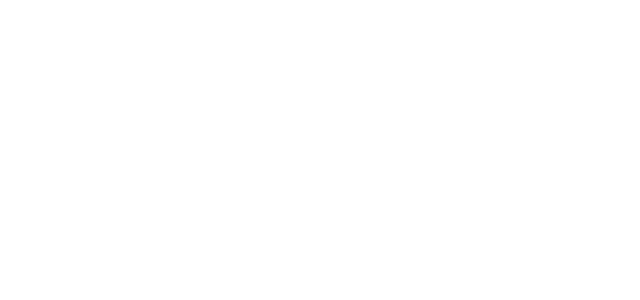
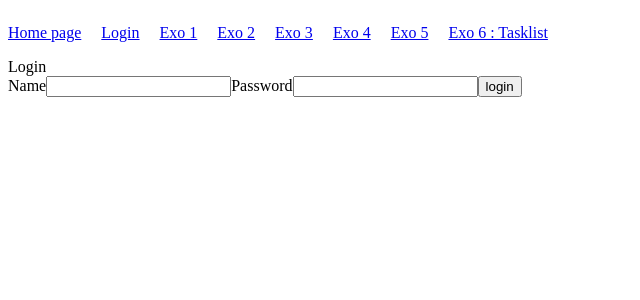
Before and after one commit to Mehdirps/Exos, a React (Create React App) app: page /login in a window 1280 px wide. Before the commit this address had no page. Shown: the top 300 px of the page, without its empty margins (0-640 px from the left). Built offline with nearby package versions, Linux system fonts and the light colour scheme.

Commit message:
🎨 up : exo 10 et 11

```diff
--- a/src/layouts/Layout.jsx
+++ b/src/layouts/Layout.jsx
@@ -8,6 +8,12 @@
             <header>
                 <nav style={{display: 'flex', gap:'20px'}}>
                     <NavLink exact="true" to="/">
+                        <p>Home page</p>
+                    </NavLink>
+                    <NavLink exact="true" to="/login">
+                        <p>Login</p>
+                    </NavLink>
+                    <NavLink exact="true" to="/exoUn">
                         <p>Exo 1</p>
                     </NavLink>
                     <NavLink exact="true" to="/exoDeux">
@@ -22,8 +28,8 @@
                     <NavLink exact="true" to="/exoCinq">
                         <p>Exo 5</p>
                     </NavLink>
-                    <NavLink exact="true" to="/exoSix">
-                        <p>Exo 6</p>
+                    <NavLink exact="true" to="/tasklist">
+                        <p>Exo 6 : Tasklist</p>
                     </NavLink>
                 </nav>
             </header>
--- /dev/null
+++ b/src/pages/HomePage.jsx
@@ -0,0 +1,11 @@
+import React from 'react';
+
+const HomePage = () => {
+    return (
+        <div>
+            Home Page
+        </div>
+    );
+};
+
+export default HomePage;
--- /dev/null
+++ b/src/pages/Login.jsx
@@ -0,0 +1,28 @@
+import React from 'react';
+import { useNavigate } from 'react-router-dom';
+
+const Login = () => {
+
+    const navigate = useNavigate();
+    return (
+        <div>
+            Login
+            <form action="" onSubmit={(e) => {
+                e.preventDefault();
+
+                if (e.target.name.value !== '' && e.target.password.value !== '') {
+                    return navigate('/tasklist');
+                }
+
+            }}>
+                <label htmlFor="name">Name</label>
+                <input type="text" id='name' />
+                <label htmlFor="password">Password</label>
+                <input type="text" id='password' />
+                <button>login</button>
+            </form>
+        </div>
+    );
+};
+
+export default Login;
--- a/src/routes/index.js
+++ b/src/routes/index.js
@@ -7,6 +7,8 @@
 import ExoQuatre from '../pages/ExoQuatre';
 import ExoCinq from '../pages/ExoCinq';
 import ExoSix from '../pages/ExoSix';
+import Login from '../pages/Login';
+import HomePage from '../pages/HomePage';
 
 
 const index = () => {
@@ -14,12 +16,14 @@
         <BrowserRouter>
             <Routes>
                 <Route element={<Layout />}>
-                    <Route index path='/' element={<ExoUn />} />
-                    <Route index path='/exoDeux' element={<ExoDeux />} />
-                    <Route index path='/exoTrois' element={<ExoTrois />} />
-                    <Route index path='/exoQuatre' element={<ExoQuatre />} />
-                    <Route index path='/exoCinq' element={<ExoCinq />} />
-                    <Route index path='/exoSix' element={<ExoSix />} />
+                    <Route index path='/' element={<HomePage />} />
+                    <Route path='/exoUn' element={<ExoUn />} />
+                    <Route path='/exoDeux' element={<ExoDeux />} />
+                    <Route path='/exoTrois' element={<ExoTrois />} />
+                    <Route path='/exoQuatre' element={<ExoQuatre />} />
+                    <Route path='/exoCinq' element={<ExoCinq />} />
+                    <Route path='/tasklist' element={<ExoSix />} />
+                    <Route path='/login' element={<Login />} />
                 </Route>
             </Routes>
         </BrowserRouter>
```
